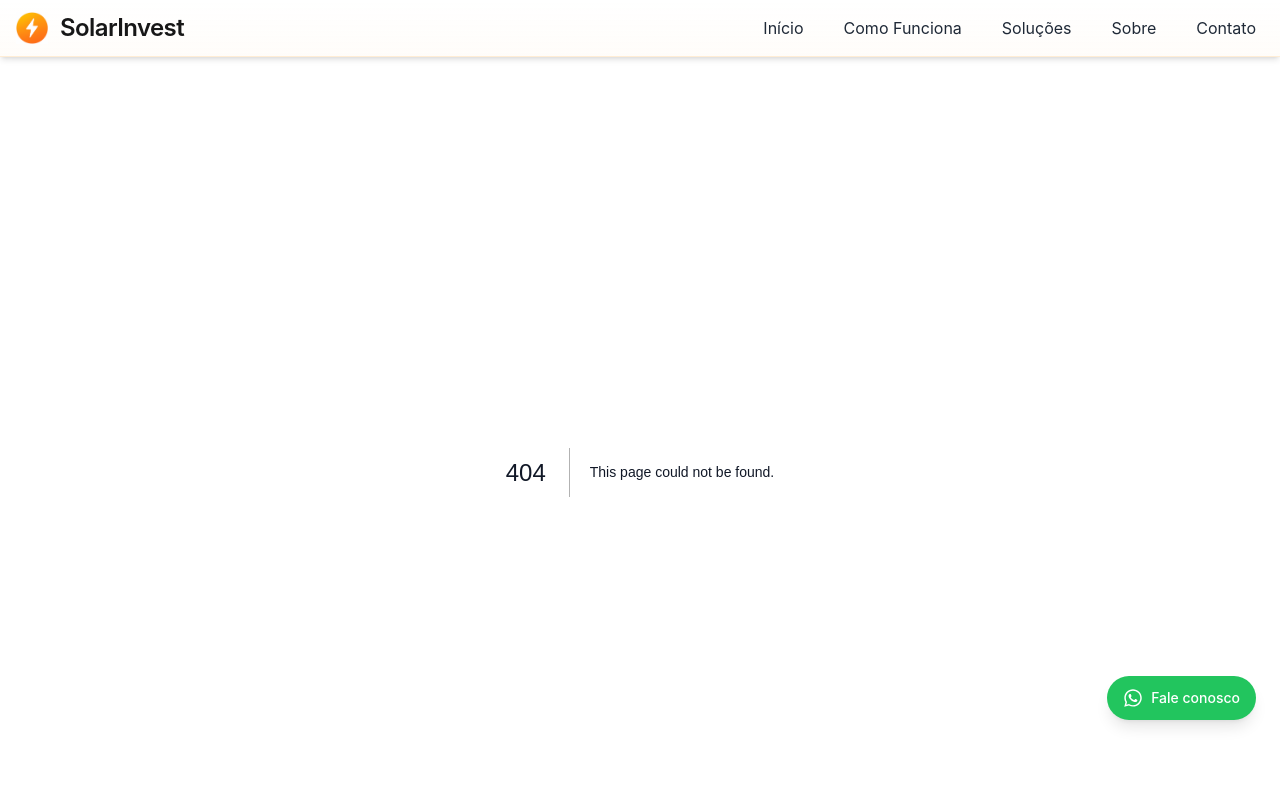
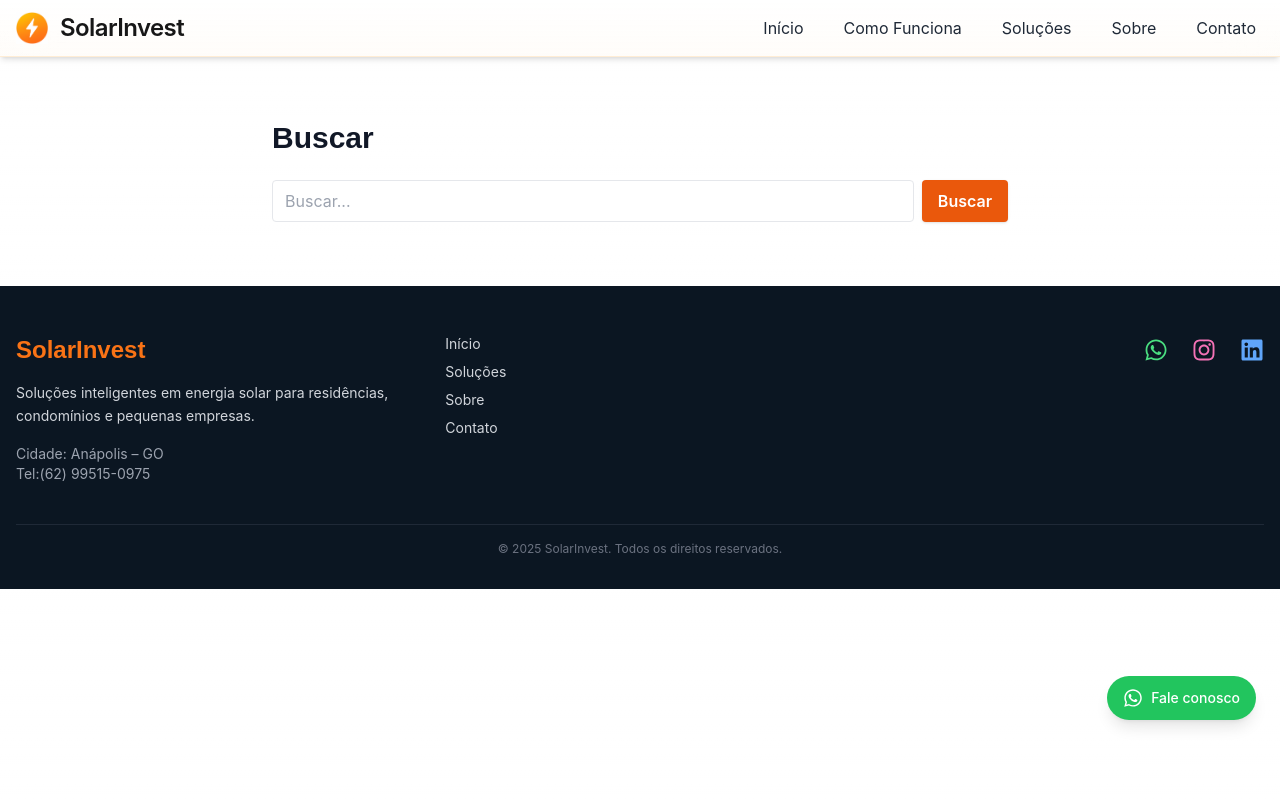
Before and after one commit to LeandroFrancaUS/solarinvest-Website, a Next.js app: page /search in a window 1280 px wide. Before the commit this address had no page. Shown: the top 800 px of the page. Built offline with nearby package versions, Linux system fonts and the light colour scheme.

Commit message:
feat: add search component and API

```diff
--- /dev/null
+++ b/src/app/api/search/route.ts
@@ -0,0 +1,32 @@
+import { NextResponse } from 'next/server';
+
+const pages = [
+  {
+    title: 'Sobre',
+    url: '/sobre',
+    description: 'Conheça a SolarInvest Solutions.',
+  },
+  {
+    title: 'Soluções',
+    url: '/solucoes',
+    description: 'Veja nossas soluções em energia solar.',
+  },
+  {
+    title: 'Contato',
+    url: '/contato',
+    description: 'Fale com a nossa equipe.',
+  },
+];
+
+export async function GET(req: Request) {
+  const { searchParams } = new URL(req.url);
+  const q = searchParams.get('q')?.toLowerCase() || '';
+
+  const results = pages.filter(
+    (page) =>
+      page.title.toLowerCase().includes(q) ||
+      page.description.toLowerCase().includes(q)
+  );
+
+  return NextResponse.json({ results });
+}
--- /dev/null
+++ b/src/app/search/page.tsx
@@ -0,0 +1,17 @@
+import Search from '@/components/Search';
+import type { Metadata } from 'next';
+
+export const metadata: Metadata = {
+  title: 'Busca | SolarInvest Solutions',
+  description:
+    'Use a busca para encontrar informações sobre energia solar e nossos serviços.',
+};
+
+export default function SearchPage() {
+  return (
+    <main className="max-w-3xl mx-auto px-4 py-12">
+      <h1 className="text-3xl font-bold mb-6">Buscar</h1>
+      <Search />
+    </main>
+  );
+}
--- /dev/null
+++ b/src/components/Search.tsx
@@ -0,0 +1,58 @@
+'use client';
+
+import { useState } from 'react';
+
+interface Result {
+  title: string;
+  url: string;
+}
+
+export default function Search() {
+  const [query, setQuery] = useState('');
+  const [results, setResults] = useState<Result[]>([]);
+
+  async function handleSubmit(e: React.FormEvent) {
+    e.preventDefault();
+
+    if (!query.trim()) {
+      setResults([]);
+      return;
+    }
+
+    const res = await fetch(`/api/search?q=${encodeURIComponent(query)}`);
+    if (res.ok) {
+      const data = await res.json();
+      setResults(data.results);
+    }
+  }
+
+  return (
+    <div className="w-full">
+      <form onSubmit={handleSubmit} className="flex gap-2" role="search">
+        <input
+          type="search"
+          value={query}
+          onChange={(e) => setQuery(e.target.value)}
+          placeholder="Buscar..."
+          aria-label="Buscar"
+          className="flex-grow border rounded px-3 py-2"
+        />
+        <button
+          type="submit"
+          className="bg-orange-600 text-white px-4 py-2 rounded"
+        >
+          Buscar
+        </button>
+      </form>
+      <ul className="mt-4 space-y-2">
+        {results.map((r) => (
+          <li key={r.url}>
+            <a href={r.url} className="text-orange-600 hover:underline">
+              {r.title}
+            </a>
+          </li>
+        ))}
+      </ul>
+    </div>
+  );
+}
```
Also changed, not shown: 1 other file (tests, documents, lock files or other folders).
